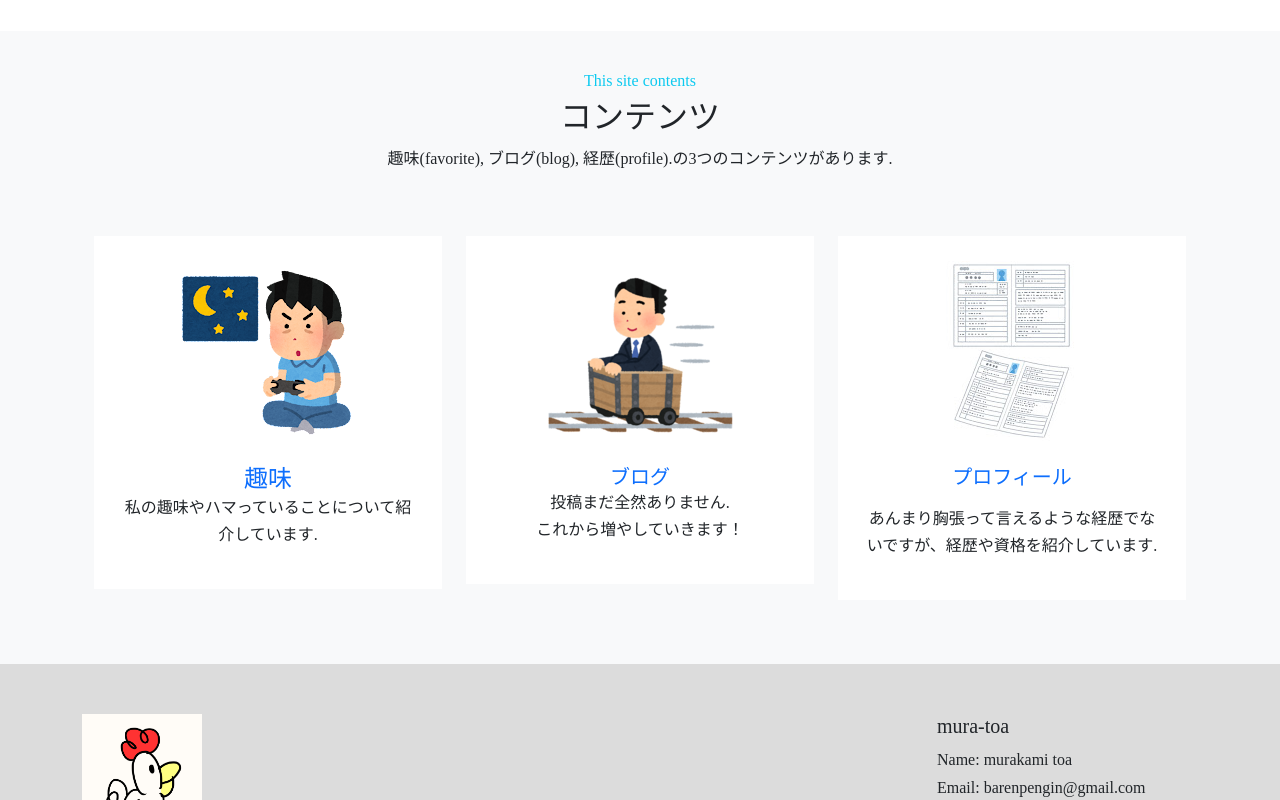
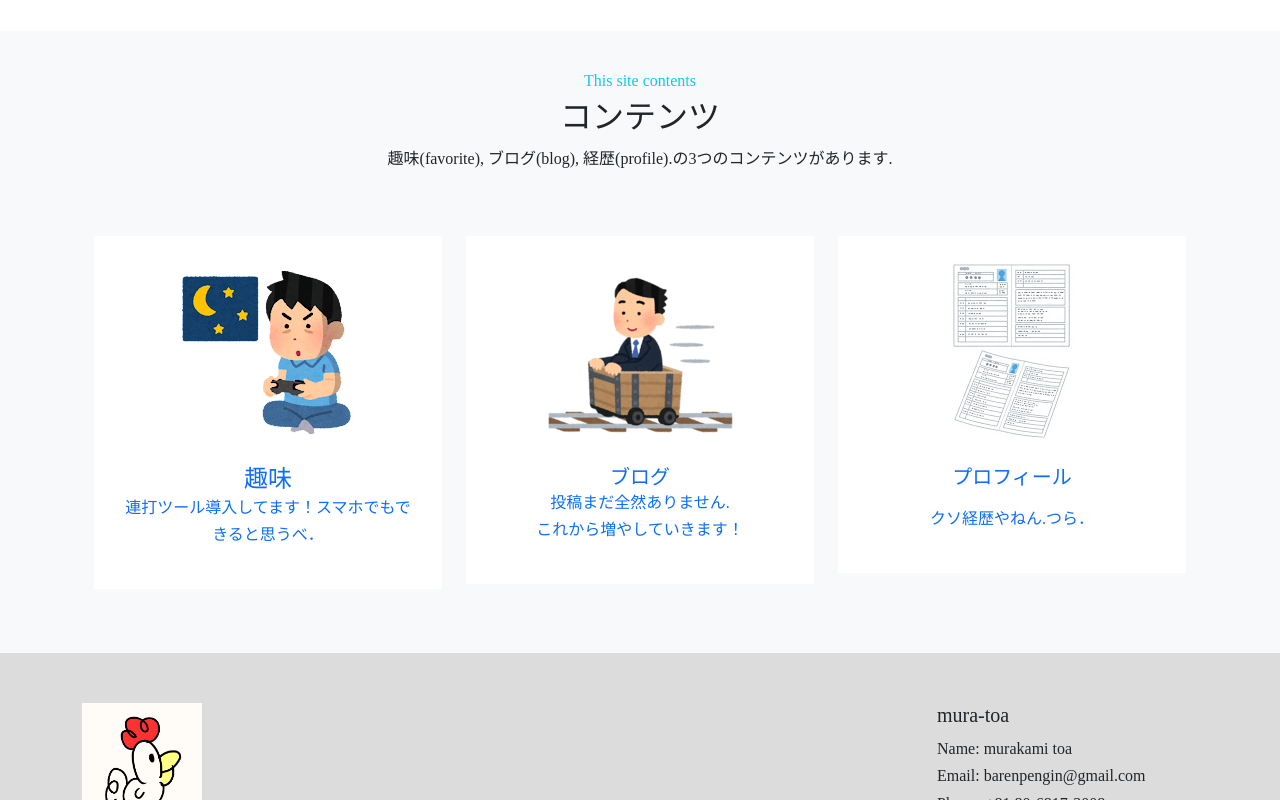
Before and after one commit to mura-toa/mura-toa.github.io, a plain HTML site: page index.html in a window 1280 px wide. Shown: the part 512-1312 px from the top of the page. Drawn offline with nearby package versions, Linux system fonts and the light colour scheme.

Commit message:
Update index.html

```diff
--- a/index.html
+++ b/index.html
@@ -74,26 +74,26 @@
                     <p>趣味(favorite), ブログ(blog), 経歴(profile).の3つのコンテンツがあります.</p>
                     </div>
                     <div class="row g-4 mx-auto">
-                        <div class="col-md-4">
+                        <div class="col-md-4"><a href="https://mura-toa.github.io/favorite">
                             <div class="contents-card card-effect" style="text-align: center">
                                 <img class="contents-img" src="./img/favorite.png" alt="favorite image">
-                                <h4 class="mb-0 mt-4"><a href="https://mura-toa.github.io/favorite">趣味</a></h4>
-                                <p>私の趣味やハマっていることについて紹介しています.</p>
-                            </div>
+                                <h4 class="mb-0 mt-4">趣味</h4>
+                                <p>連打ツール導入してます！スマホでもできると思うべ．</p>
+                            </div></a>
                         </div>
-                        <div class="col-md-4">
+                        <div class="col-md-4"><a href="https://mura-toa.github.io/blog">
                             <div class="contents-card card-effect" style="text-align: center">
                                 <img class="contents-img" src="./img/blog.png" alt="about me image" >
-                                <h5 class="mb-0 mt-4"><a href="https://mura-toa.github.io/blog">ブログ</a></h5>
+                                <h5 class="mb-0 mt-4">ブログ</h5>
                                 <p>投稿まだ全然ありません.<br>これから増やしていきます！</p>
-                            </div>
+                            </div></a>
                         </div>
-                        <div class="col-md-4">
+                        <div class="col-md-4"><a href="https://mura-toa.github.io/profile">
                             <div class="contents-card card-effect" style="text-align: center">
                                 <img class="contents-img" src="./img/profile.jpg" alt="service3 image" >
-                                <h5 class="mb-0 mt-4"><a href="https://mura-toa.github.io/profile">プロフィール</a></h5>
-                                <p></p>あんまり胸張って言えるような経歴でないですが、経歴や資格を紹介しています.</p>
-                            </div>
+                                <h5 class="mb-0 mt-4">プロフィール</h5>
+                                <p></p>クソ経歴やねん.つら．</p>
+                            </div></a>
                         </div>
                     </div>
                 </div>
```
